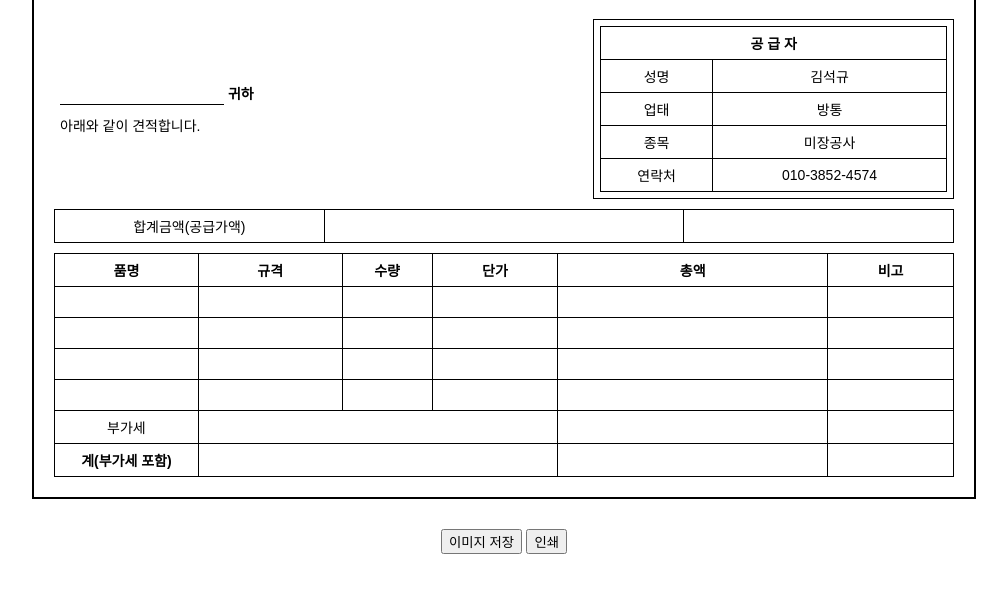
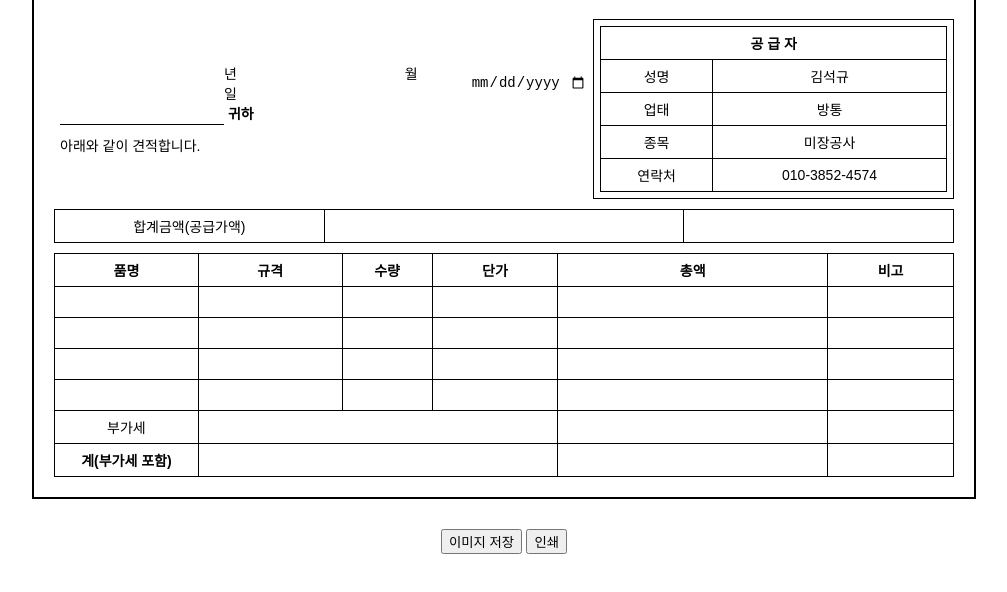
Before and after one commit to sunsunwind/first_git, a plain HTML site: page form.html in a window 1280 px wide. Shown: the part 118-710 px from the top of the page, without its empty margins (136-1143 px from the left). Drawn offline with nearby package versions, Linux system fonts and the light colour scheme.

Commit message:
form.html 업데이트

```diff
--- a/form.html
+++ b/form.html
@@ -70,6 +70,10 @@ input {
 <table>
 <tr>
 <td class="no-border" style="width:60%;">
+    <div style="display:flex; justify-content:space-between;">
+    <div><input class="inline">년    <input class="inline">월    <input class="inline">일</div>
+    <input type="date" class="inline">
+</div>
     <input class="inline recipient-input">
     <strong> 귀하</strong>
     <div style="margin-top:10px;">아래와 같이 견적합니다.</div>
@@ -77,7 +81,7 @@ input {
 
 <td style="width:40%;">
     <table>
-        <tr><th colspan="2">공  급  자</th></tr>
+        <tr><th colspan="2">공    급    자</th></tr>
         <tr><td>성명</td><td>김석규</td></tr>
         <tr><td>업태</td><td>방통</td></tr>
         <tr><td>종목</td><td>미장공사</td></tr>
```
